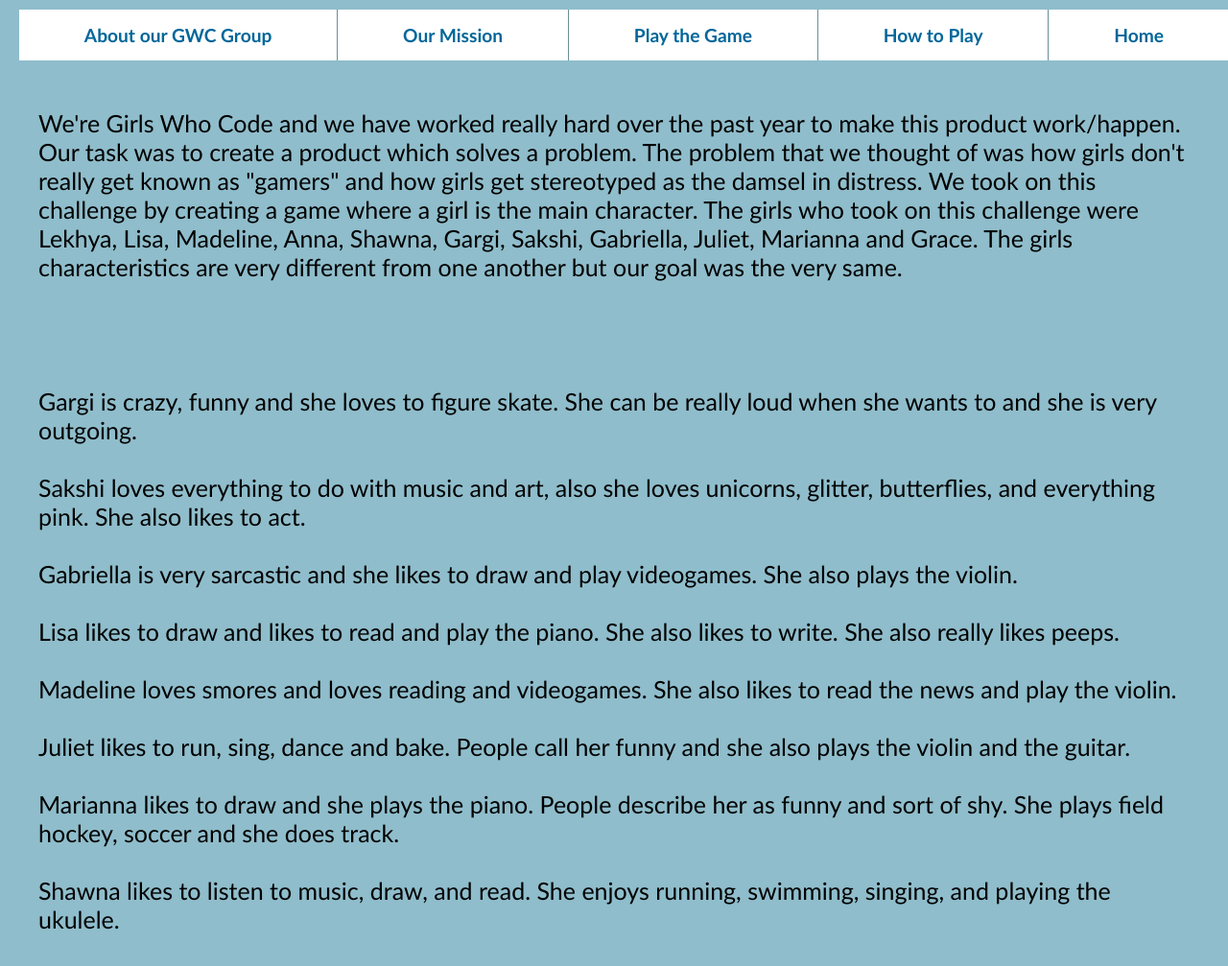
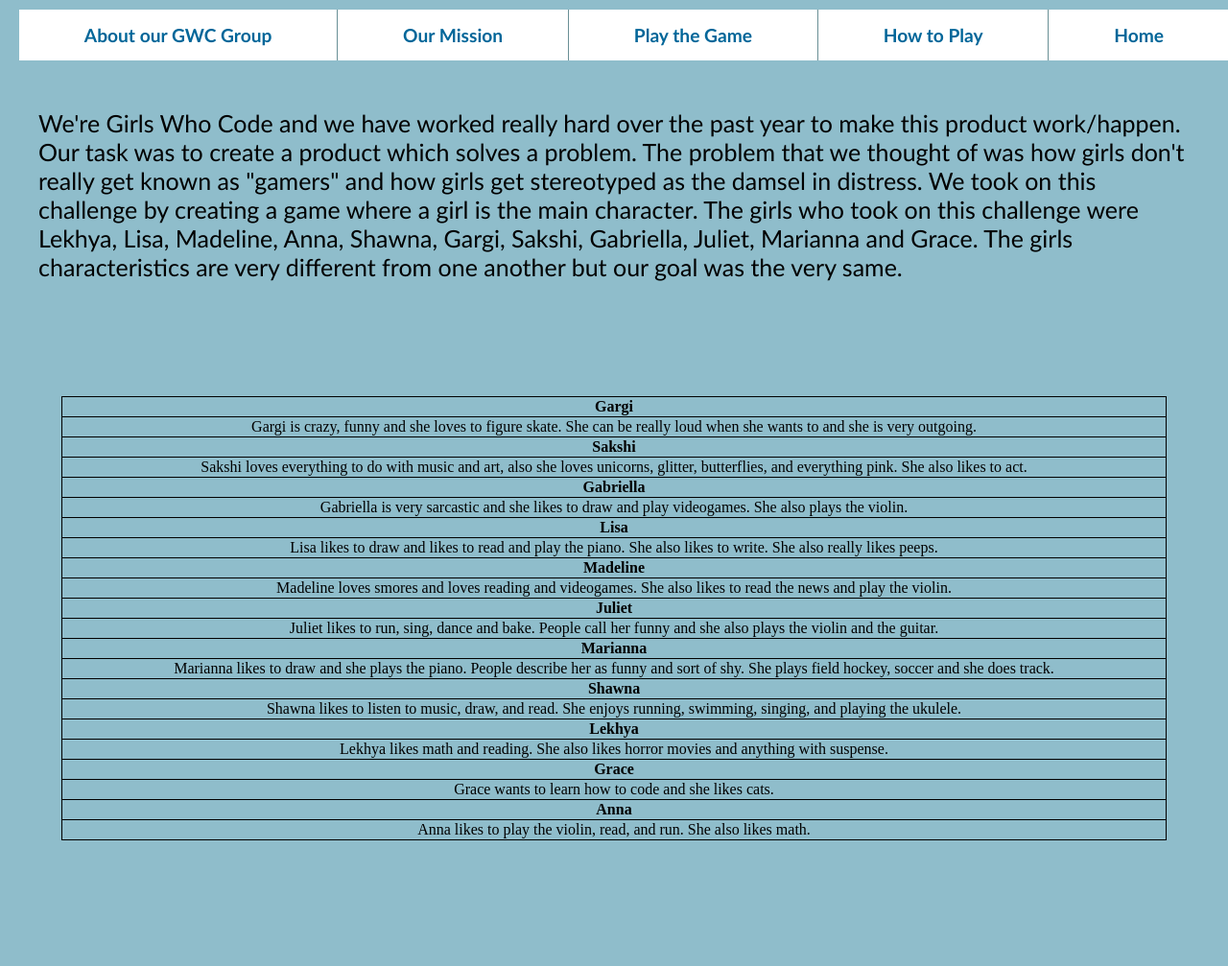
Before and after one commit to AndoverGWC/GWCAndover2018, a plain HTML site: page aboutus.html in a window 1280 px wide. Shown: the part 189-1196 px from the top of the page at 96% size. Drawn offline with nearby package versions, Linux system fonts and the light colour scheme; a script that the page names is missing.

Commit message:
updated on June 2nd

```diff
--- a/aboutus.html
+++ b/aboutus.html
@@ -9,6 +9,11 @@
     <meta charset="utf-8">
     <meta http-equiv="X-UA-Compatible" content="IE=edge">
     <meta name="viewport" content="width=device-width, initial-scale=1">
+    <style>
+    table, th, td {
+    border: 1px solid black; text-align:center; border-collapse: collapse;
+                  }
+    </style>
 
   </head>
   <body>
@@ -38,19 +43,50 @@
         Lisa, Madeline, Anna, Shawna, Gargi, Sakshi, Gabriella, Juliet, Marianna and Grace. The girls characteristics
            are very different from one another but our goal was the very same. <br></p>
        <p class="ourmission">
-      <br>Gargi is crazy, funny and she loves to figure skate. She can be really loud when she wants to and she
-         is very outgoing.<br>
-      <br>Sakshi loves everything to do with music and art, also she loves unicorns, glitter, butterflies, and everything pink. She also likes to act.<br>
-      <br> Gabriella is very sarcastic and she likes to draw and play videogames. She also plays the violin.<br>
-      <br>Lisa likes to draw and likes to read and play the piano. She also likes to write. She also really likes peeps. <br>
-      <br>Madeline loves smores and loves reading and videogames. She also likes to read the news and play the violin.<br>
-      <br>Juliet likes to run, sing, dance and bake. People call her funny and she also plays the violin and  the guitar. <br>
-      <br>Marianna likes to draw and she plays the piano. People describe her as funny and sort of shy.
-          She plays field hockey, soccer and she does track.<br>
-      <br>Shawna likes to listen to music, draw, and read. She enjoys running, swimming, singing, and playing the ukulele.<br>
-         <br>Lekhya likes math and reading. She also likes horror movies and anything with suspense.<br>
-         <br>Grace wants to learn how to code and she likes cats. <br>
-         <br>Anna likes to play the violin, read, and run. She also likes math.<br></p>
+
+         <table align="center" style="width:90%">
+           <tr><th>Gargi</th></tr>
+
+      <tr>
+        <td>Gargi is crazy, funny and she loves to figure skate. She can be really loud when she wants to and she
+          is very outgoing.</td></tr>
+           <tr><th>Sakshi</th></tr>
+           <tr>
+        <td>
+          Sakshi loves everything to do with music and art, also she loves unicorns, glitter, butterflies, and everything pink. She also likes to act.</td></tr>
+   <tr><th>Gabriella</th></tr>
+           <tr>
+
+         <td> Gabriella is very sarcastic and she likes to draw and play videogames. She also plays the violin.</td></tr>
+      <tr><th>Lisa</th></tr> <tr>
+         <td>Lisa likes to draw and likes to read and play the piano. She also likes to write. She also really likes peeps. </td></tr>
+       <tr><th>Madeline</th></tr>
+           <tr>
+         <td>Madeline loves smores and loves reading and videogames. She also likes to read the news and play the violin.</td></tr>
+      <tr><th>Juliet</th></tr>
+           <tr>
+         <td>Juliet likes to run, sing, dance and bake. People call her funny and she also plays the violin and  the guitar. </td></tr>
+     <tr><th>Marianna</th></tr>
+           <tr>
+        <td>Marianna likes to draw and she plays the piano. People describe her as funny and sort of shy.
+          She plays field hockey, soccer and she does track.</td></tr>
+           <tr><th>Shawna</th></tr>
+       <tr>
+         <td>Shawna likes to listen to music, draw, and read. She enjoys running, swimming, singing, and playing the ukulele.</td></tr>
+           <tr><th>Lekhya</th></tr>
+           <tr>
+             <td>Lekhya likes math and reading. She also likes horror movies and anything with suspense.</td></tr>
+         <tr><th>Grace</th></tr>
+           <tr>
+            <td>Grace wants to learn how to code and she likes cats. </td></tr>
+         <tr><th>Anna</th></tr>
+           <tr>
+            <td>Anna likes to play the violin, read, and run. She also likes math.</td></tr>
+              </table>
+
+
+
+      </p>
 
 <!-- Your web-app is https, so your scripts need to be too -->
     <script src="https://code.jquery.com/jquery-2.2.1.min.js"
```
Also changed, not shown: playthegame.html (+4 -0 lines).
